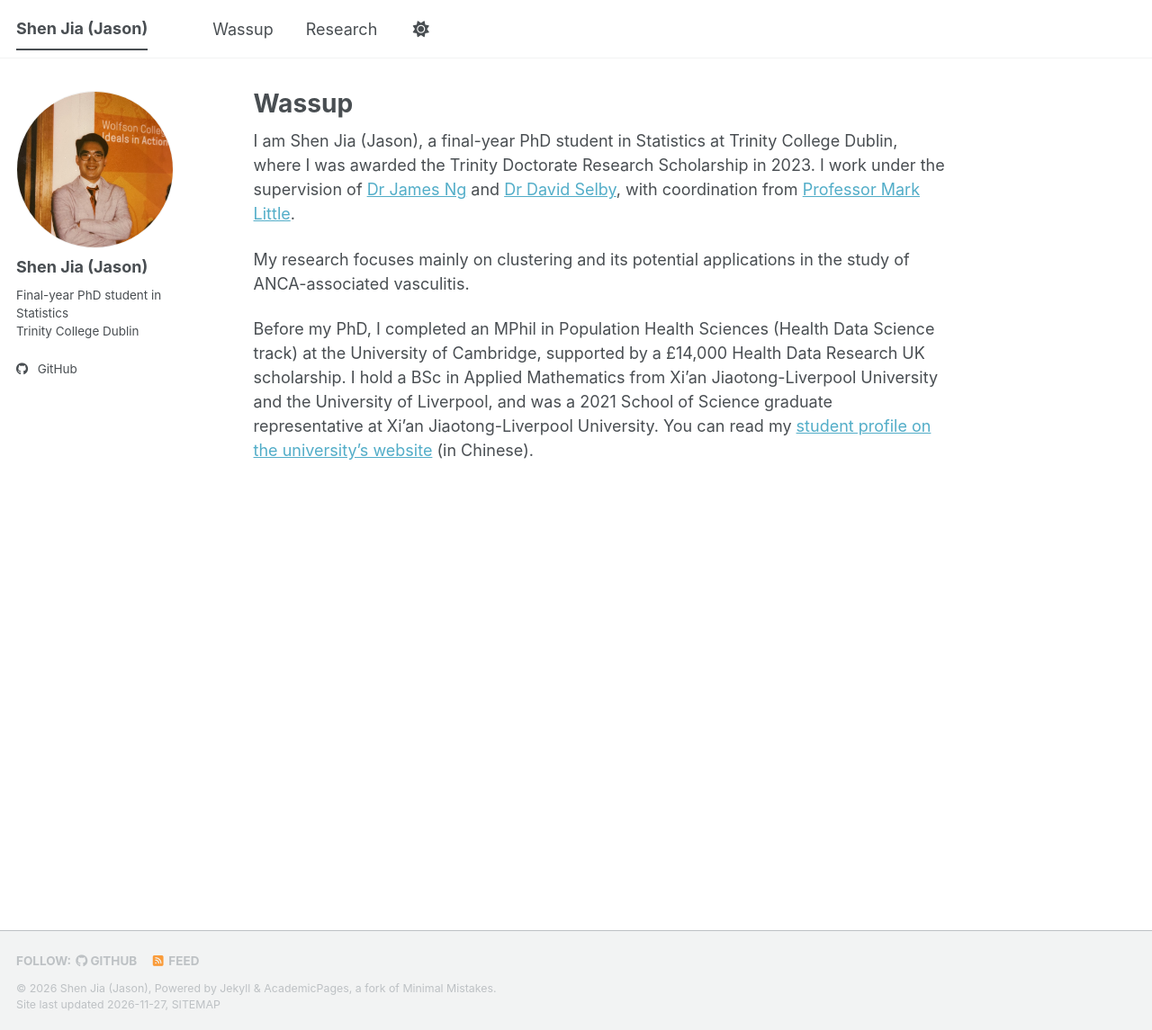
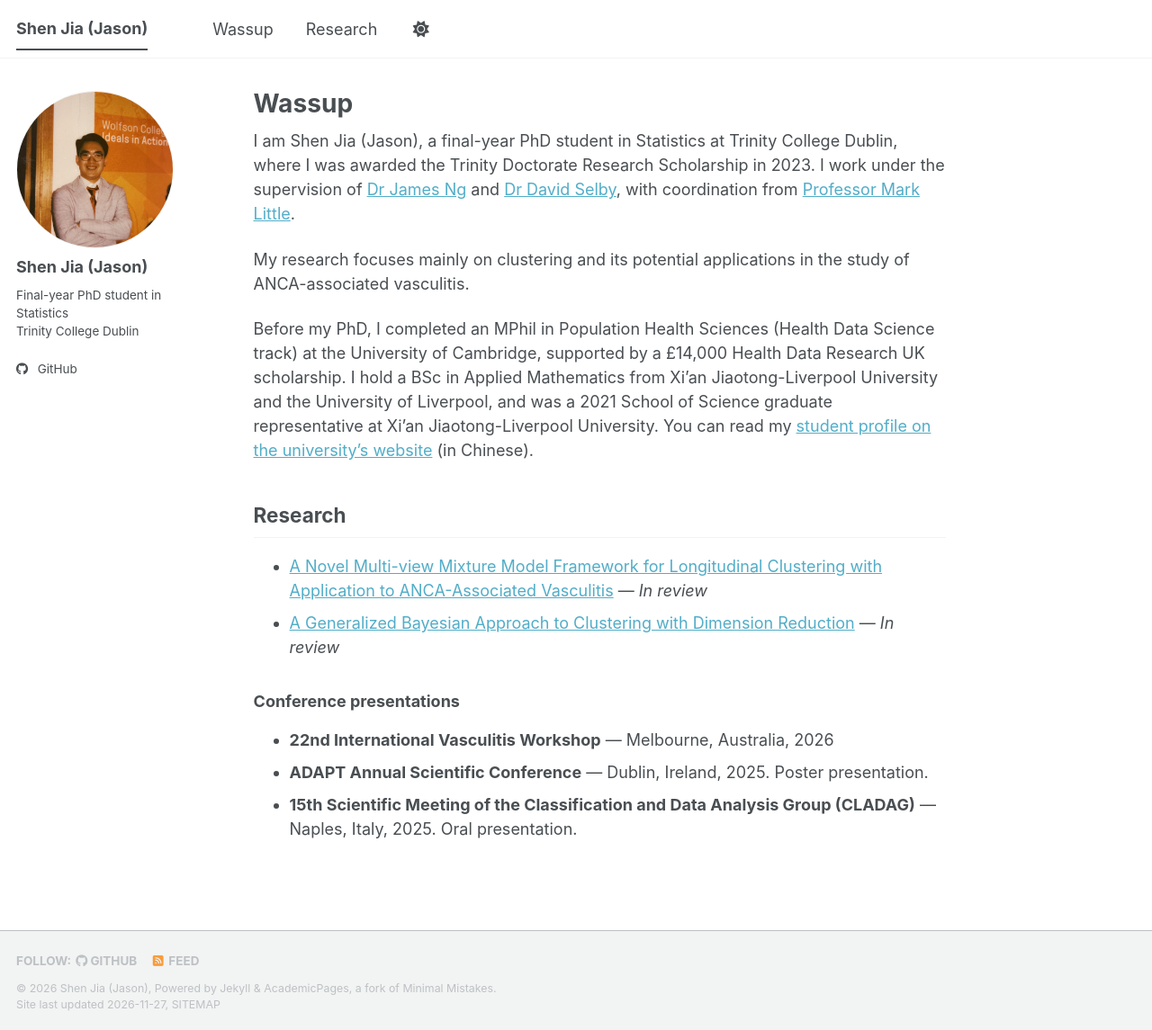
Before and after one commit to sj-631/sj-631.github.io, a Jekyll site: the page built from _pages/about.md, in a window 1280 px wide and 1145 px high. Shown: the whole window at 90% size. Built offline with Jekyll 4.4.1, drawn with Linux system fonts in a browser that asks for light colours; a script bundle is joined from its source files by our own code; a style sheet for code colours, icons or effects is not loaded.

Commit message:
Merge research and conference presentations into homepage

```diff
--- a/_data/navigation.yml
+++ b/_data/navigation.yml
@@ -2,4 +2,4 @@ main:
   - title: "Wassup"
     url: /
   - title: "Research"
-    url: /research/
+    url: "/#research"
--- a/_pages/about.md
+++ b/_pages/about.md
@@ -10,3 +10,14 @@ I am Shen Jia (Jason), a final-year PhD student in Statistics at Trinity College
 My research focuses mainly on clustering and its potential applications in the study of ANCA-associated vasculitis.
 
 Before my PhD, I completed an MPhil in Population Health Sciences (Health Data Science track) at the University of Cambridge, supported by a £14,000 Health Data Research UK scholarship. I hold a BSc in Applied Mathematics from Xi'an Jiaotong-Liverpool University and the University of Liverpool, and was a 2021 School of Science graduate representative at Xi'an Jiaotong-Liverpool University. You can read my [student profile on the university's website](https://www.xjtlu.edu.cn/zh/news/2021/06/xuezigushijiashen) (in Chinese).
+
+## Research {#research}
+
+- [A Novel Multi-view Mixture Model Framework for Longitudinal Clustering with Application to ANCA-Associated Vasculitis](https://arxiv.org/abs/2604.01734) — *In review*
+- [A Generalized Bayesian Approach to Clustering with Dimension Reduction](https://arxiv.org/abs/2611.09698) — *In review*
+
+### Conference presentations
+
+- **22nd International Vasculitis Workshop** — Melbourne, Australia, 2026
+- **ADAPT Annual Scientific Conference** — Dublin, Ireland, 2025. Poster presentation.
+- **15th Scientific Meeting of the Classification and Data Analysis Group (CLADAG)** — Naples, Italy, 2025. Oral presentation.
```
Also changed, not shown: _pages/research.md (+2 -11 lines).
